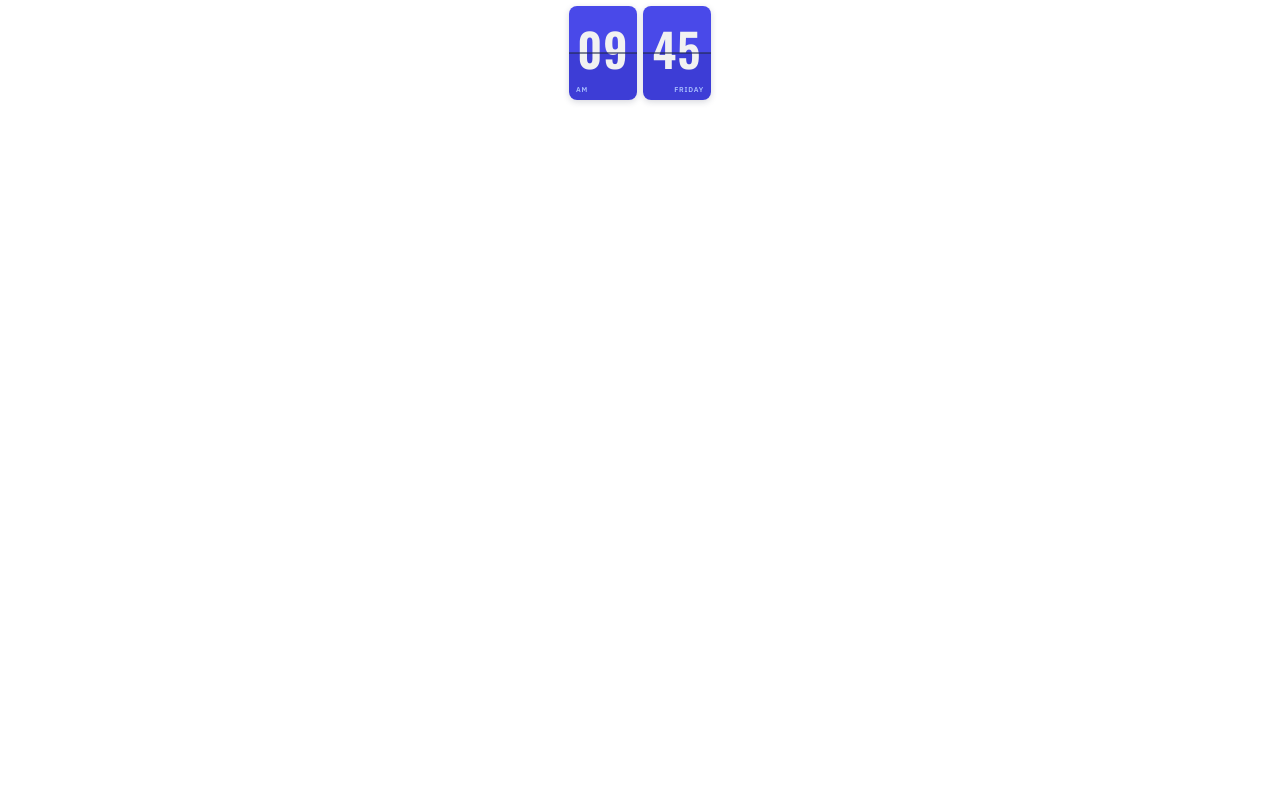
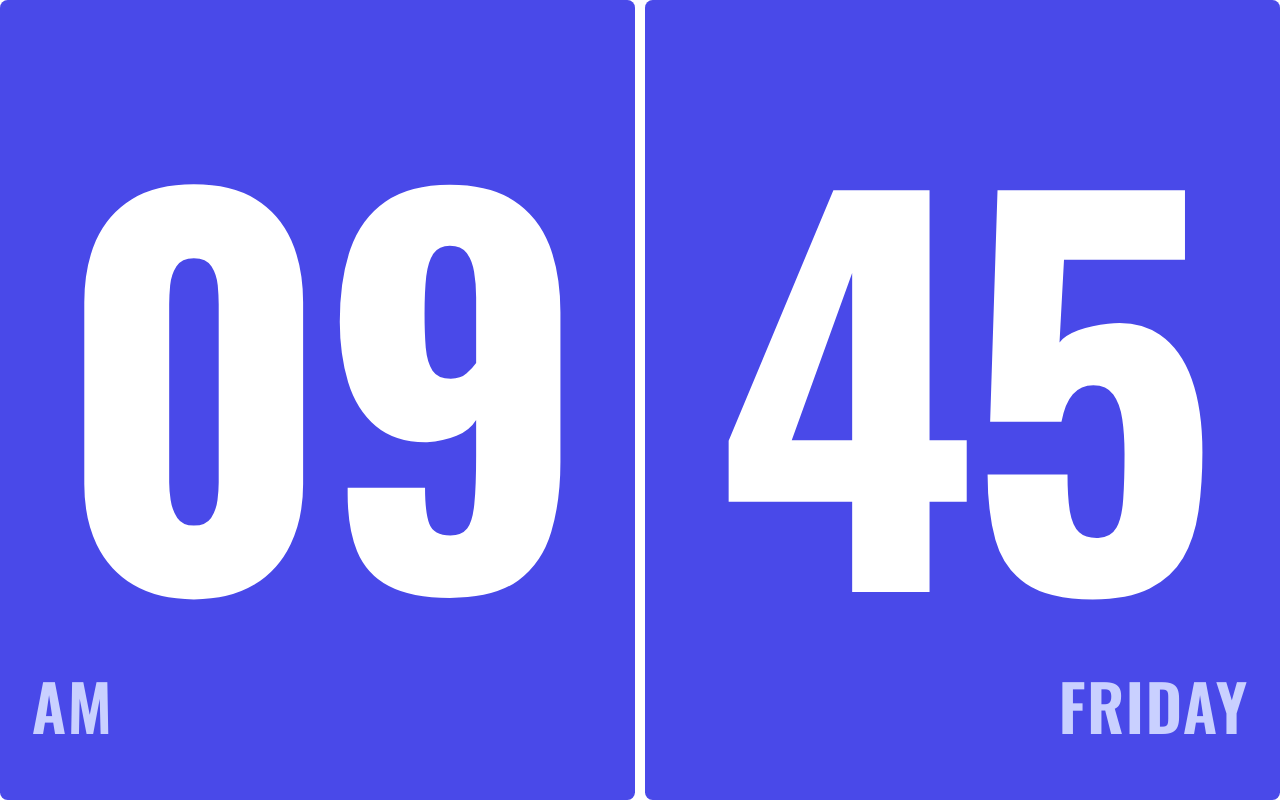
Before and after one commit to ulrike-storch/performer-hq-clock, a plain HTML site: page index.html in a window 1280 px wide. Drawn offline with nearby package versions, Linux system fonts and the light colour scheme.

Commit message:
Big brand-blue clock that fills its frame

```diff
--- a/index.html
+++ b/index.html
@@ -4,27 +4,18 @@
 <meta charset="UTF-8">
 <meta name="viewport" content="width=device-width, initial-scale=1.0">
 <title>Performer HQ Clock</title>
-<link href="https://fonts.googleapis.com/css2?family=Oswald:wght@600&family=IBM+Plex+Sans:wght@600&display=swap" rel="stylesheet">
+<link href="https://fonts.googleapis.com/css2?family=Oswald:wght@600;700&display=swap" rel="stylesheet">
 <style>
-  :root{
-    --tile:#4949E9;      /* Cool Blue */
-    --tile2:#3D3DD6;     /* lower half, a touch deeper */
-    --digit:#F1F1F1;     /* Grey Dover */
-    --label:#ACC3FF;     /* Baby Blue */
-    --hinge:#20284A;     /* Dark Blue */
-  }
-  html,body{margin:0;height:100%;background:transparent;}
-  body{display:flex;justify-content:center;align-items:flex-start;padding-top:6px;}
-  .clock{display:flex;gap:6px;}
-  .tile{position:relative;width:68px;height:94px;border-radius:8px;overflow:hidden;
-        background:linear-gradient(to bottom,var(--tile) 0 50%,var(--tile2) 50% 100%);
-        box-shadow:0 2px 6px rgba(32,40,74,.18);}
-  .tile::after{content:"";position:absolute;left:0;right:0;top:calc(50% - 1px);height:2px;background:var(--hinge);opacity:.55;}
+  :root{--tile:#4949E9;--digit:#FFFFFF;--label:#C9D0FF;--gap:max(3px,0.8vw);}
+  html,body{margin:0;height:100%;background:transparent;overflow:hidden;}
+  .clock{display:flex;gap:var(--gap);width:100vw;height:100vh;box-sizing:border-box;}
+  .tile{position:relative;flex:1;background:var(--tile);border-radius:max(2px,0.6vw);overflow:hidden;}
   .num{position:absolute;inset:0;display:flex;justify-content:center;align-items:center;
-       font-family:'Oswald',sans-serif;font-weight:600;font-size:46px;color:var(--digit);letter-spacing:1px;padding-bottom:10px;}
-  .lab{position:absolute;bottom:6px;font-family:'IBM Plex Sans',sans-serif;font-size:7px;letter-spacing:.8px;
-       text-transform:uppercase;color:var(--label);}
-  .l{left:7px}.r{right:7px}
+       font-family:'Oswald',sans-serif;font-weight:700;color:var(--digit);line-height:1;
+       font-size:min(40vw,62vh);padding-bottom:8vh;letter-spacing:-0.02em;}
+  .lab{position:absolute;bottom:6vh;font-family:'Oswald',sans-serif;font-weight:600;
+       font-size:min(5vw,9vh);letter-spacing:0.02em;text-transform:uppercase;color:var(--label);}
+  .l{left:5%}.r{right:5%}
   .flip .num{animation:flip .45s ease-in-out;}
   @keyframes flip{0%{transform:rotateX(0)}50%{transform:rotateX(90deg)}100%{transform:rotateX(0)}}
 </style>
@@ -35,22 +26,17 @@
   <div class="tile" id="m"><div class="num" id="mn">00</div><div class="lab r" id="dy">MONDAY</div></div>
 </div>
 <script>
-  // ?h24=1 for 24-hour time. ?bg=pink for a pink version.
-  var q=new URLSearchParams(location.search);
-  if(q.get('bg')==='pink'){document.documentElement.style.setProperty('--tile','#FF56BE');document.documentElement.style.setProperty('--tile2','#F04AAF');document.documentElement.style.setProperty('--label','#FFD5EE');}
-  if(q.get('bg')==='navy'){document.documentElement.style.setProperty('--tile','#313D72');document.documentElement.style.setProperty('--tile2','#20284A');}
+  // Default: brand blue tiles, white digits. ?style=light: pale blue tiles, brand blue digits. ?bg=navy or ?bg=pink also work. ?h24=1 for 24-hour time.
+  var q=new URLSearchParams(location.search),r=document.documentElement.style;
+  if(q.get('style')==='light'){r.setProperty('--tile','#E4E6FC');r.setProperty('--digit','#4949E9');r.setProperty('--label','#4949E9');}
+  if(q.get('bg')==='navy'){r.setProperty('--tile','#20284A');}
+  if(q.get('bg')==='pink'){r.setProperty('--tile','#FF56BE');r.setProperty('--label','#FFD5EE');}
   var h24=q.get('h24')==='1';
   var days=['SUNDAY','MONDAY','TUESDAY','WEDNESDAY','THURSDAY','FRIDAY','SATURDAY'];
   function pad(n){return (n<10?'0':'')+n;}
   function set(id,tileId,val){var e=document.getElementById(id);if(e.textContent!==val){e.textContent=val;var t=document.getElementById(tileId);t.classList.remove('flip');void t.offsetWidth;t.classList.add('flip');}}
-  function tick(){
-    var d=new Date(),H=d.getHours();
-    var hh=h24?H:(H%12||12);
-    set('hn','h',pad(hh));
-    set('mn','m',pad(d.getMinutes()));
-    document.getElementById('ap').textContent=h24?'':(H<12?'AM':'PM');
-    document.getElementById('dy').textContent=days[d.getDay()];
-  }
+  function tick(){var d=new Date(),H=d.getHours();set('hn','h',pad(h24?H:(H%12||12)));set('mn','m',pad(d.getMinutes()));
+    document.getElementById('ap').textContent=h24?'':(H<12?'AM':'PM');document.getElementById('dy').textContent=days[d.getDay()];}
   tick();setInterval(tick,1000);
 </script>
 </body>
```
